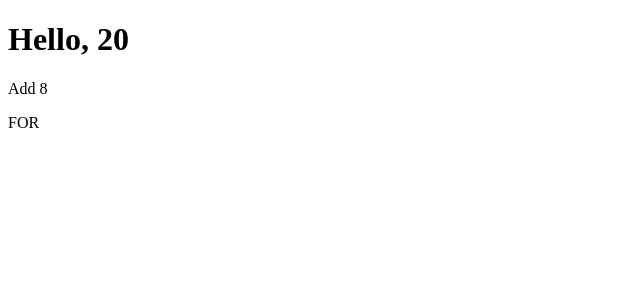
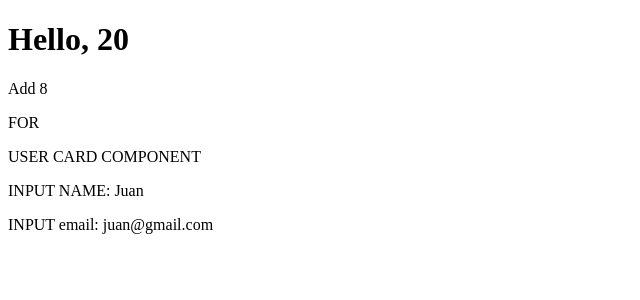
Before and after one commit to diegomarceloledezma/angular-course-2024, an Angular app: page / in a window 1280 px wide. Shown: the top 300 px of the page, without its empty margins (0-640 px from the left). Built offline with nearby package versions, Linux system fonts and the light colour scheme.

Commit message:
[25-09-2024] Nullish Coalescing, OR, Creating the first Component

```diff
--- a/src/app/app.component.html
+++ b/src/app/app.component.html
@@ -2,3 +2,5 @@
 <p>Add {{ sum(3,5) }}</p>
 <!-- <p>Substract {{ substract(9,5) }}</p> -->
 <p>FOR {{ getArray() }}</p>
+
+<user-card [name] = "'Juan'" [email]="'juan@gmail.com'"></user-card>
--- a/src/app/app.component.ts
+++ b/src/app/app.component.ts
@@ -1,5 +1,6 @@
 import { Component } from '@angular/core';
 import { RouterOutlet } from '@angular/router';
+import { UserCardComponent } from './user-card/user-card.component';
 
 interface IPerson {
   name: string;
@@ -10,7 +11,7 @@
 @Component({
   selector: 'app-root',
   standalone: true,
-  imports: [RouterOutlet],
+  imports: [RouterOutlet, UserCardComponent],
   templateUrl: './app.component.html',
   styleUrl: './app.component.scss',
 })
@@ -28,14 +29,19 @@
   students: number[] = [1, 2, 3, 4, 5, 6];
   parents: number[] = [7, 8, 9, 10];
 
+  var1 = 0
+  var2 = null
+  var3 = 'hola'
+
   constructor() {
     const { name, age } = this.person;
     console.log('desestructuracion ', name, age);
-
     let both = [...this.students, ...this.parents];
     console.log('spread operator:', both);
+    console.log('REST operator:', this.sum2(2, 4, 6));
 
-    console.log('REST operator:', this.sum2(2, 4, 6));
+    console.log('Nullish Coalescing:', this.var2 ?? this.var3)
+    console.log('OR:', this.var1 || this.var2)
 
     // console.log('substract', this.substract(8,4))
 
--- /dev/null
+++ b/src/app/user-card/user-card.component.html
@@ -0,0 +1,3 @@
+<p>USER CARD COMPONENT</p>
+<p>INPUT NAME: {{ name }}</p>
+<p>INPUT email: {{ email }}</p>
```
Also changed, not shown: src/app/user-card/user-card.component.ts (added, +17 -0 lines), src/app/user-card/user-card.component.scss (added), 1 other file (tests, documents, lock files or other folders).
